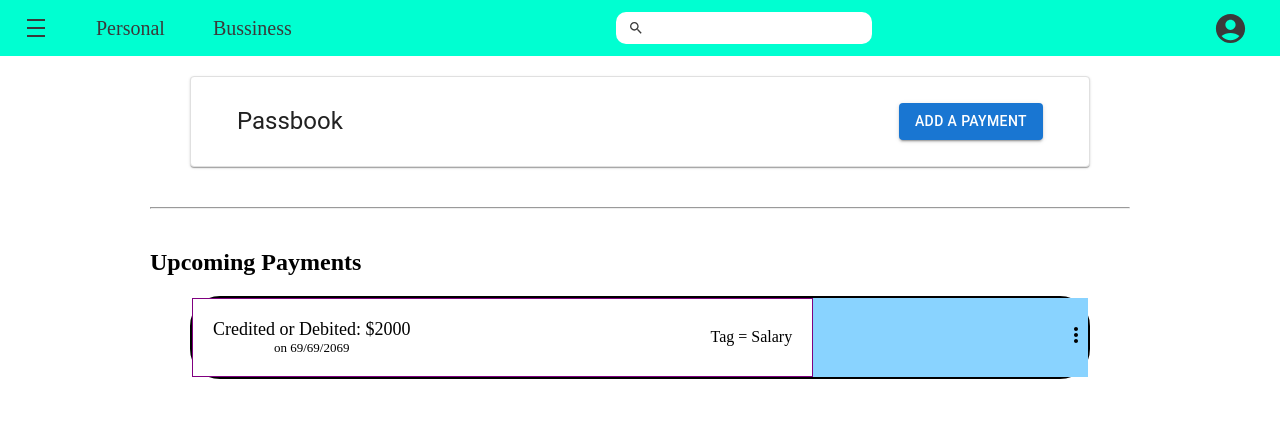
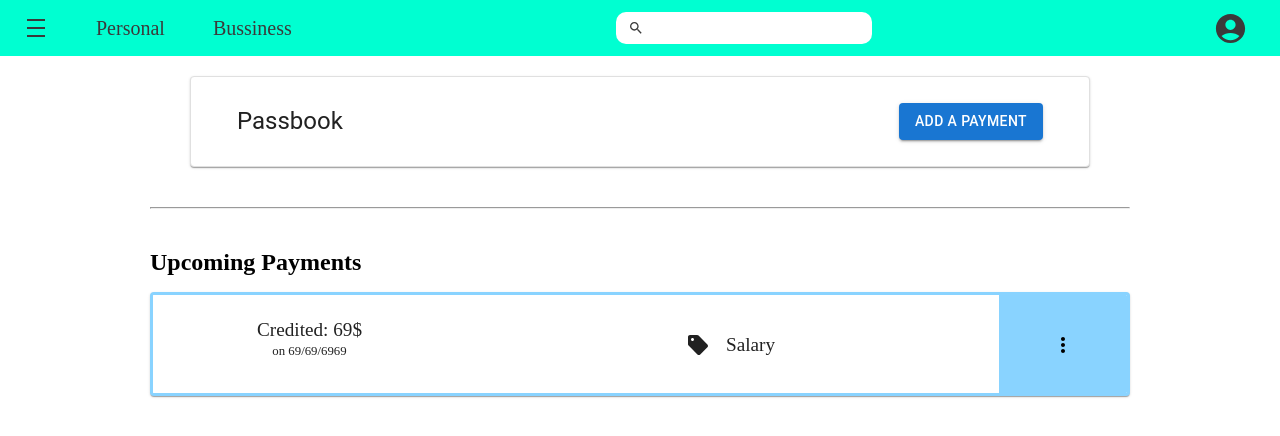
Before and after one commit to Rupeerise/Website, a React (Vite) app: page /passbook in a window 1280 px wide. Shown: the top 436 px of the page. Built offline with nearby package versions, Linux system fonts and the light colour scheme.

Commit message:
passbook page 1.3

```diff
--- /dev/null
+++ b/components/pastpaymentcard.css
@@ -0,0 +1,51 @@
+.past-payment {
+    margin-top: 1rem;
+    border: 3px solid #89d3ff;
+    border-radius: 50px;
+    height: 6.5rem;
+}
+
+.past-payment-left{
+    background-color: white;
+    display: flex;
+    justify-content: space-between;
+}
+
+.past-payment-right {
+    background-color: #89d3ff;
+    align-items: center;
+}
+
+.past-payment-tag{
+    display: flex;
+    align-items: center;
+    font-size: 1rem;
+    margin-right: 200px;
+}
+
+.past-payment-details{
+    margin-left: 80px;
+}
+
+.sell-icon {
+    margin-right: 1rem;
+}
+
+.past-payment-amount{
+    font-size: 1.2rem;
+}
+
+.past-payment-date {
+    font-size: 0.8rem;
+    text-align: center;
+    margin-top: 3px;
+}
+
+.past-payment-tag-name{
+    text-align: center;
+    font-size: 1.2rem;
+}
+
+.past-payment-morevert{
+    color: black;
+}
--- /dev/null
+++ b/components/pastpaymentcard.jsx
@@ -0,0 +1,37 @@
+import React from 'react';
+import Card from '@mui/material/Card';
+import CardContent from '@mui/material/CardContent';
+import Typography from '@mui/material/Typography';
+import Box from '@mui/material/Box';
+import "./pastpaymentcard.css";
+import MoreVertIcon from '@mui/icons-material/MoreVert';
+import SellIcon from '@mui/icons-material/Sell';
+import { Button } from '@mui/material';
+
+const MyCard = () => {
+  return (
+    <Card className='past-payment'>
+      <Box display="flex">
+        <Box className='past-payment-left' p={1} flexBasis="95%">
+          <CardContent className='past-payment-details'>
+            <p className='past-payment-amount'>Credited: 69$</p>
+            <p className='past-payment-date'>
+              on 69/69/6969
+            </p>
+          </CardContent>
+          <CardContent className='past-payment-tag'>
+            <SellIcon className='sell-icon' />
+            <p className='past-payment-tag-name'>Salary</p>
+          </CardContent>
+        </Box>
+        <Box className='past-payment-right' p={2} flexBasis="5%">
+          <CardContent>
+            <Button><MoreVertIcon className='past-payment-morevert'/></Button>
+          </CardContent>
+        </Box>
+      </Box>
+    </Card>
+  );
+}
+
+export default MyCard;
--- a/sidebarpages/passbook/passbooklisting.css
+++ b/sidebarpages/passbook/passbooklisting.css
@@ -26,42 +26,3 @@
     margin-top: 40px;
     margin-bottom: 40px;
 }
-
-.past-payment {
-    background-color: #89D3FF;
-    border: 2px solid black;
-    border-radius: 30px;
-    margin-bottom: 10px;
-    margin-top: 20px;
-    margin-right: 40px;
-    margin-left: 40px;
-}
-
-.past-payment-content {
-    background-color: #89D3FF;
-    display: flex;
-    justify-content: space-between;
-    align-items: center;
-    /* margin: 0 20px 0 20px; */
-}
-
-.past-payment-left {
-    display: flex;
-    justify-content: space-between;
-    align-items: center;
-    gap: 300px;
-    background-color: white;
-    padding: 20px;
-    border: 1px solid purple;
-}
-
-.past-payment-amount{
-    font-size: large;
-    font-style: normal;
-}
-
-.past-payment-date{
-    font-size: small;
-    text-align: center;
-
-}
--- a/sidebarpages/passbook/passbooklisting.jsx
+++ b/sidebarpages/passbook/passbooklisting.jsx
@@ -4,7 +4,7 @@ import CardContent from '@mui/material/CardContent';
 import Button from '@mui/material/Button';
 import { Typography } from '@mui/material';
 import Box from '@mui/material/Box';
-import MoreVertIcon from '@mui/icons-material/MoreVert';
+import MyCard from '../../components/pastpaymentcard';
 
 import "./passbooklisting.css";
 
@@ -32,22 +32,7 @@ const PassbookListing = () => {
 
       <h2>Upcoming Payments</h2>
 
-      <div className='past-payment'>
-        <div className='past-payment-content'>
-          <div className='past-payment-left'>
-            <div className='past-payment-left-text'>
-              <p className="past-payment-amount">Credited or Debited: $2000</p>
-              <p className='past-payment-date'>on 69/69/2069</p>
-            </div>
-            <div className='past-payment-left-tag'>
-              Tag = Salary
-            </div>
-          </div>
-          <div className="past-payment-right">
-            <MoreVertIcon />
-          </div>
-        </div>
-      </div>
+      <MyCard />
 
 
     </>
```
